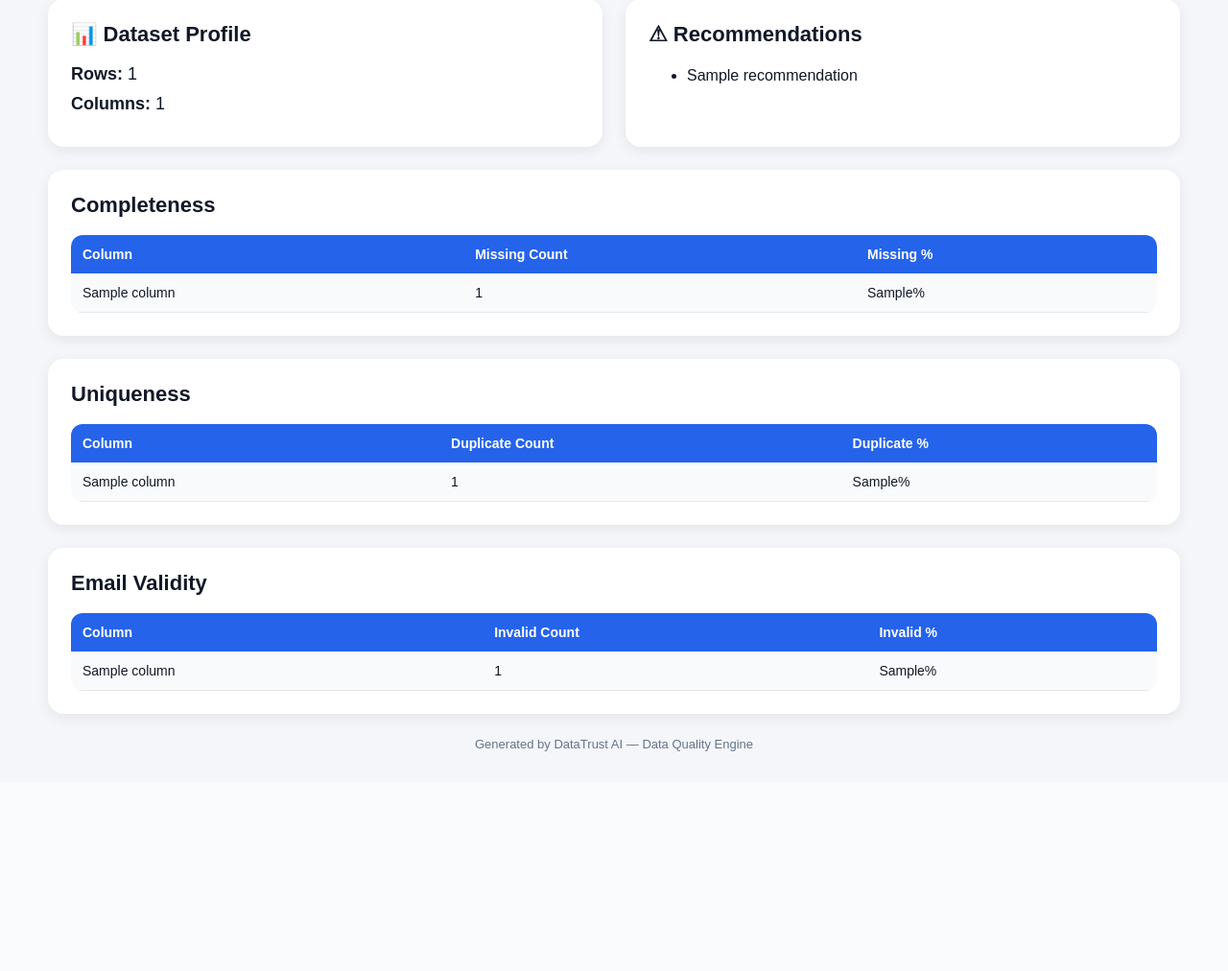
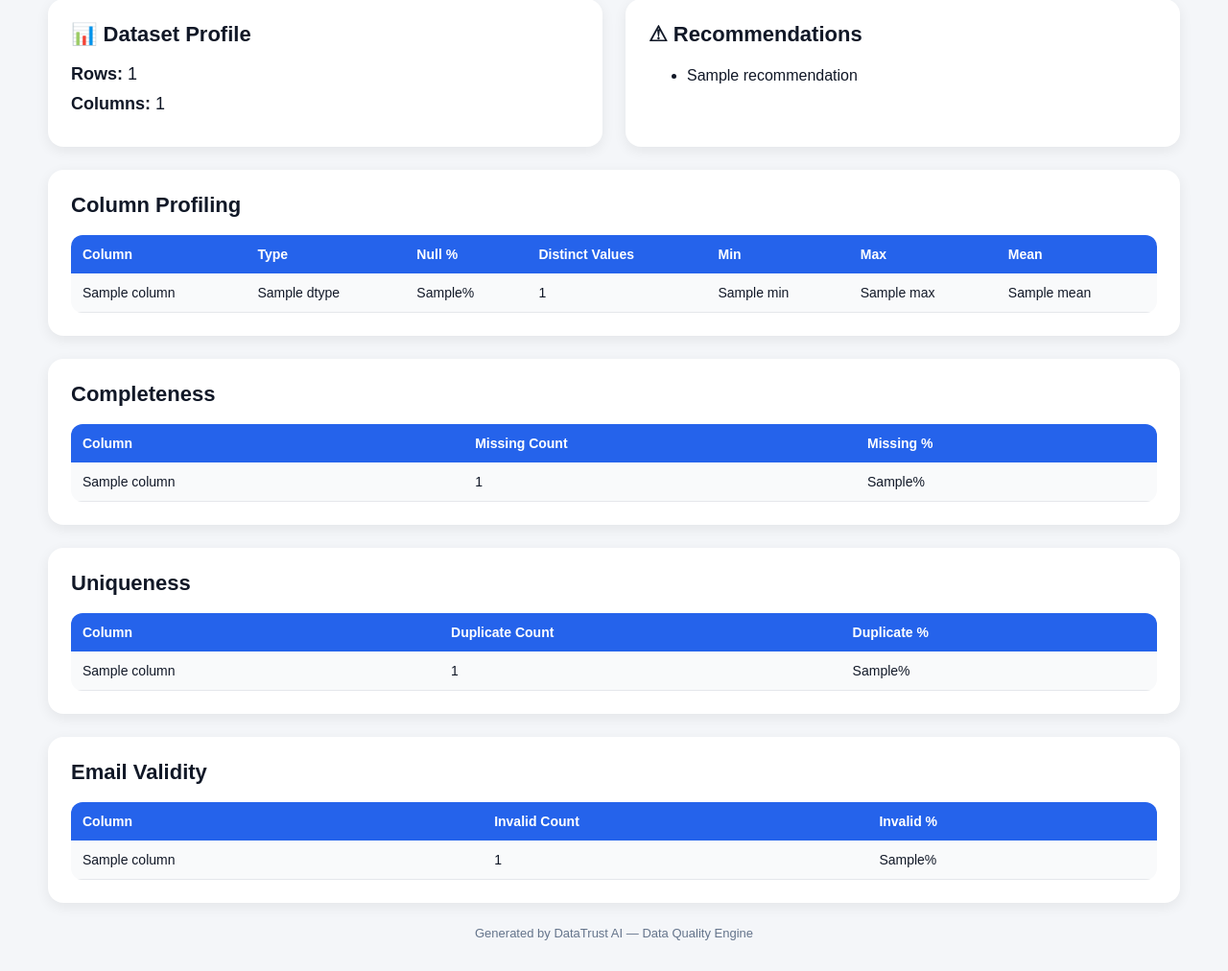
Before and after one commit to TheLordOfDarkness/datatrust-ai, a FastAPI app: template templates/report.html in a window 1280 px wide. Shown: the part 258-1270 px from the top of the page at 96% size. Before the commit the page ends 1041 px from the top, so only its background shows below. Run offline with FastAPI, Linux system fonts and the light colour scheme; the template is opened without the code that fills it: most values are stand-ins (such as "Sample title", 1, 10 or a date in 2020).

Commit message:
Add advanced profiling and service architecture

```diff
--- a/src/app.py
+++ b/src/app.py
@@ -48,7 +48,8 @@ async def analyze_file(
         email_validity=analysis["email_validity"],
         profile=analysis["profile"],
         recommendations=analysis["recommendations"],
-        status=analysis["status"]
+        status=analysis["status"],
+        column_profiles=analysis["column_profiles"]
     )
 
     return templates.TemplateResponse(
@@ -61,7 +62,8 @@ async def analyze_file(
             "email_validity": analysis["email_validity"],
             "profile": analysis["profile"],
             "recommendations": analysis["recommendations"],
-            "status": analysis["status"]
+            "status": analysis["status"],
+            "column_profiles": analysis["column_profiles"]
         }
     )
 
--- a/src/report_generator.py
+++ b/src/report_generator.py
@@ -9,6 +9,7 @@ def generate_html_report(
     profile,
     recommendations,
     status,
+    column_profiles,
     output_path="reports/report.html"
 ):
     env = Environment(loader=FileSystemLoader("templates"))
@@ -21,7 +22,8 @@ def generate_html_report(
         email_validity=email_validity,
         profile=profile,
         recommendations=recommendations,
-        status=status
+        status=status,
+        column_profiles=column_profiles
     )
 
     with open(output_path, "w", encoding="utf-8") as file:
--- a/templates/report.html
+++ b/templates/report.html
@@ -173,7 +173,32 @@
             </ul>
         </div>
     </div>
+    <div class="card">
+        <h2>Column Profiling</h2>
+        <table>
+            <tr>
+                <th>Column</th>
+                <th>Type</th>
+                <th>Null %</th>
+                <th>Distinct Values</th>
+                <th>Min</th>
+                <th>Max</th>
+                <th>Mean</th>
+            </tr>
 
+            {% for item in column_profiles %}
+            <tr>
+                <td>{{ item.column }}</td>
+                <td>{{ item.dtype }}</td>
+                <td>{{ item.null_pct }}%</td>
+                <td>{{ item.distinct_count }}</td>
+                <td>{{ item.min }}</td>
+                <td>{{ item.max }}</td>
+                <td>{{ item.mean }}</td>
+            </tr>
+            {% endfor %}
+        </table>
+</div>
     <div class="card">
         <h2>Completeness</h2>
         <table>
```
Also changed, not shown: src/column_profiler.py (added, +31 -0 lines), src/services/analysis_service.py (+5 -2 lines).
